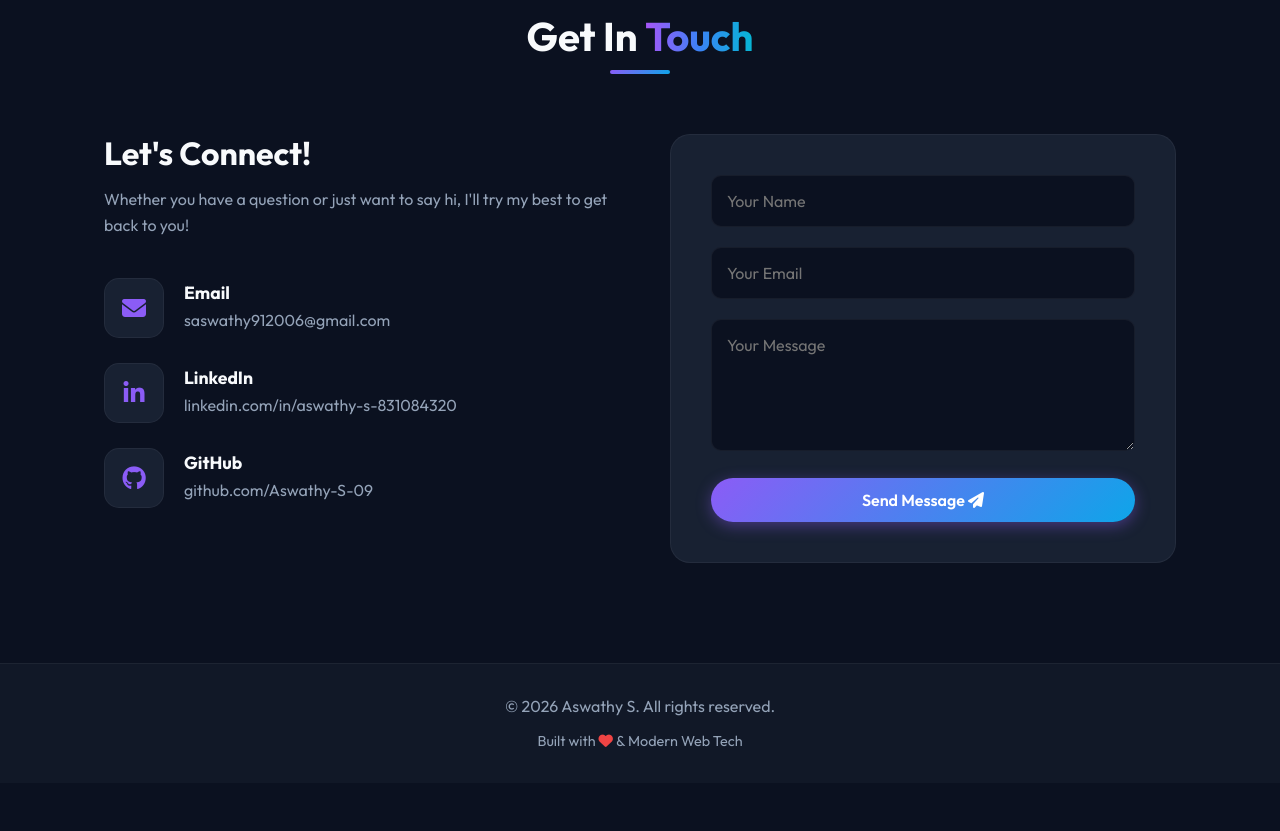
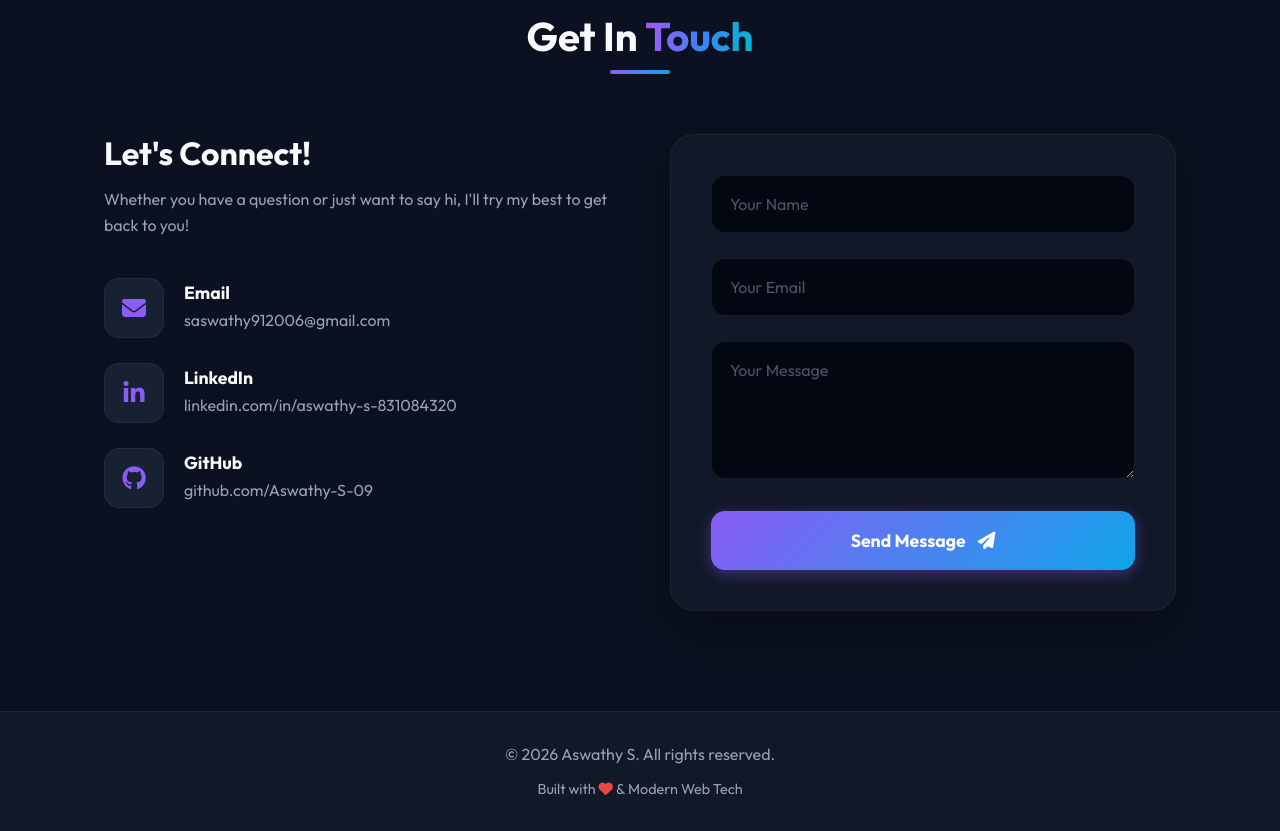
Before and after one commit to Aswathy-S-09/Portfolio, a plain HTML site: page AswathyPortfolio/index.html in a window 1280 px wide. Shown: the part 5840-6671 px from the top of the page. Before the commit the page ends 6623 px from the top, so only its background shows below. Drawn offline with Linux system fonts and the light colour scheme.

Commit message:
Form changed in contact

```diff
--- a/AswathyPortfolio/index.html
+++ b/AswathyPortfolio/index.html
@@ -536,10 +536,9 @@
                 </div>
 
                 <div class="contact-form-wrapper" data-aos="fade-left">
-                    <form name="contact" method="POST" data-netlify="true" class="contact-form">
+                    <form name="contact" method="POST" data-netlify="true" id="contact-form" class="contact-form">
 
-                        <!-- Hidden field (required for Netlify) -->
-                        <input type="hidden" name="form-name" value="contact" />
+                        <input type="hidden" name="form-name" value="contact">
 
                         <div class="form-group">
                             <input type="text" name="name" required placeholder="Your Name">
@@ -550,13 +549,18 @@
                         </div>
 
                         <div class="form-group">
-                            <textarea name="message" rows="5" required placeholder="Your Message"></textarea>
+                            <textarea name="message" required placeholder="Your Message" rows="5"></textarea>
                         </div>
 
-                        <button type="submit" class="btn btn-primary btn-block">
+                        <button type="submit" id="submit-btn" class="btn btn-primary btn-block">
                             Send Message <i class="fas fa-paper-plane"></i>
                         </button>
                     </form>
+
+                    <!-- Success Message -->
+                    <div id="success-msg" style="display:none; margin-top:15px; color:#00ffae;">
+                        ✅ Sent Successfully!
+                    </div>
                 </div>
             </div>
         </div>
--- a/AswathyPortfolio/style.css
+++ b/AswathyPortfolio/style.css
@@ -316,6 +316,18 @@ input:checked + .slider:before {
 .btn-block {
     display: block;
     width: 100%;
+}
+
+.contact-form .btn-primary {
+    padding: 18px;
+    font-size: 1.1rem;
+    font-weight: 700;
+    border-radius: 14px;
+    margin-top: 10px;
+    display: flex;
+    align-items: center;
+    justify-content: center;
+    gap: 12px;
 }
 
 /* Hero Section */
@@ -910,34 +922,41 @@ input:checked + .slider:before {
 }
 
 .contact-form {
-    background: var(--card-bg);
-    border: 1px solid var(--card-border);
+    background: #111827;
+    border: 1px solid rgba(255, 255, 255, 0.05);
     padding: 40px;
-    border-radius: 20px;
+    border-radius: 24px;
+    box-shadow: 0 20px 50px rgba(0, 0, 0, 0.3);
 }
 
 .form-group {
-    margin-bottom: 20px;
+    margin-bottom: 25px;
 }
 
 .form-group input,
 .form-group textarea {
     width: 100%;
-    padding: 15px;
-    background: var(--bg-color);
-    border: 1px solid var(--card-border);
-    border-radius: 10px;
+    padding: 18px;
+    background: #030712;
+    border: 1px solid rgba(255, 255, 255, 0.08);
+    border-radius: 14px;
     color: var(--text-main);
     font-family: inherit;
     font-size: 1rem;
     transition: var(--transition);
 }
 
+.form-group input::placeholder,
+.form-group textarea::placeholder {
+    color: #4b5563;
+}
+
 .form-group input:focus,
 .form-group textarea:focus {
     outline: none;
     border-color: var(--primary);
-    box-shadow: 0 0 0 3px rgba(139, 92, 246, 0.2);
+    background: #030712;
+    box-shadow: 0 0 0 4px rgba(139, 92, 246, 0.15);
 }
 
 /* Footer */
```
